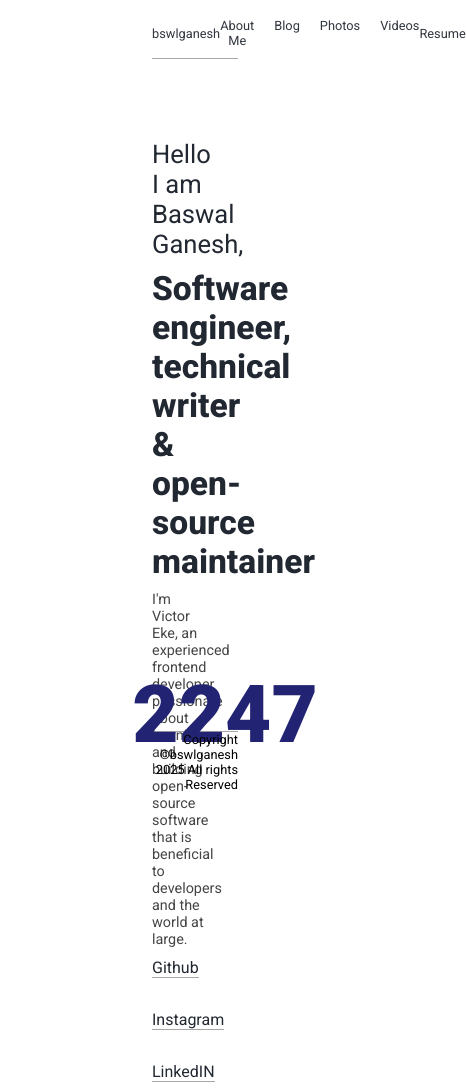
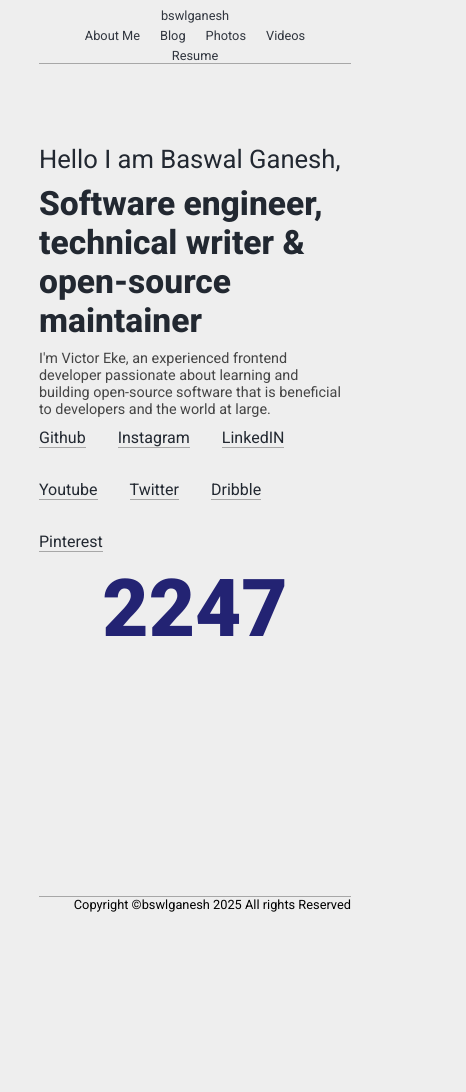
Before and after one commit to bswlganesh/myportfolio, a plain HTML site: page index.html in a window 390 px wide. Shown: the top 1092 px of the page, 466 px wide, since content can reach past the window. Drawn offline with Linux system fonts and the light colour scheme.

Commit message:
added mobil responsivenss

```diff
--- a/index.html
+++ b/index.html
@@ -1,8 +1,9 @@
+
 <!DOCTYPE html>
 <html lang="en">
 <head>
     <meta charset="UTF-8">
-    <meta name="viewport" content="width=\, initial-scale=1.0">
+    <meta name="viewport" content="width=device-width, initial-scale=1.0">
     <link rel="stylesheet" href="style.css">
     <link rel="preconnect" href="https://fonts.googleapis.com">
 <link rel="preconnect" href="https://fonts.gstatic.com" crossorigin>
@@ -10,7 +11,7 @@
     <title>Document</title>
 </head>
 <body>
-    <div class="wrapper">
+
     <div class="header">
         <div class="logo">bswlganesh</div>
         <div class="list">
@@ -44,9 +45,9 @@
 
 
     </div>
-    <footer>
+    <div class="footer">
         <div class="copyright">Copyright ©bswlganesh 2025 All rights Reserved</div>
-    </footer>
-</div>
+    </div>
+
 </body>
 </html>
--- a/style.css
+++ b/style.css
@@ -9,13 +9,16 @@
     "wdth" 100;
 } */
 
-.body{
+
+
+
+
+
+body{
     background-color:#EEEEEE    ;
+     margin-left: 10%;
+    margin-right: 10%;
 
-}
-.wrapper{
-    margin-left: 9rem;
-    margin-right: 9rem;
 }
 
 .header{
@@ -63,10 +66,10 @@ flex: 4;
     "c e "
     "d e ";
     grid-template-columns:70% 30% ;
-     grid-template-rows: 0fr 0.3fr 0.3fr 0.5fr 0.5fr;
+     /* grid-template-rows: 0fr 0.3fr 0.3fr 0.5fr 0.5fr;  */
     row-gap: 10px;
     margin-top: 5rem;
-    height: 22rem;
+    height: auto;
 }
 .name{
     color: #222831;
@@ -114,7 +117,7 @@ flex: 4;
 
 
 /* FOOTER */
-footer{
+.footer{
     border-top: .001rem rgb(167, 167, 167) solid;
     margin-top: 15rem;
     height: 12rem;
@@ -126,3 +129,36 @@ footer{
     font-size: 0.8rem;
     font-family: "Roboto", sans-serif;
 }
+
+
+
+@media (max-width: 768px) {
+    .information{
+        display: grid;
+        grid-template-areas:
+        "a "
+        "b "
+        "c "
+        "d "
+        "e "
+        ;
+        grid-template-columns:1fr;
+         /* grid-template-rows: 0fr 0.3fr 0.3fr 0.5fr 0.5fr;  */
+        row-gap: 10px;
+        margin-top: 5rem;
+        height: auto;
+    }
+    .header{
+        flex-direction: column;
+        gap: 5px;
+        justify-content: center;
+        height: auto;
+    }
+
+}
+
+@media (max-width: 480px) {
+    .list{
+
+           }
+}
```
